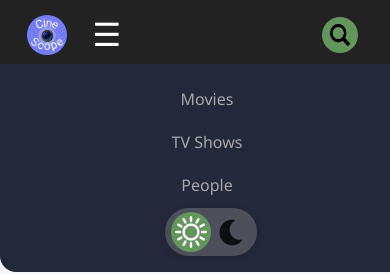
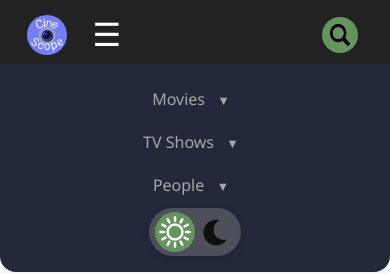
Before and after one commit to jaydenfarmer/cine-scope, an Angular app: page / in a window 390 px wide. Both pictures are taken after a click on the button "Open menu". Shown: the top 274 px of the page. Built offline with nearby package versions, Linux system fonts and the light colour scheme; no server answers.

Commit message:
feat(nav-bar): enhance mobile navigation with dropdown support and styling

```diff
--- a/src/app/components/nav-bar/nav-bar.component.html
+++ b/src/app/components/nav-bar/nav-bar.component.html
@@ -14,11 +14,17 @@
       &#9776;
     </button>
 
-    <!-- ✅ Keep your exact nav structure -->
+    <!-- ✅ Updated nav structure with mobile click support -->
     <div class="nav-links">
       <!-- Movies -->
-      <div class="nav-dropdown">
-        <span class="nav-link">Movies</span>
+      <div class="nav-dropdown" [class.mobile-open]="openDropdown === 'movies'">
+        <span
+          class="nav-link"
+          (click)="toggleDropdown('movies', $event)"
+        >
+          Movies
+          <span class="dropdown-arrow" *ngIf="isMobile">{{ openDropdown === 'movies' ? '▲' : '▼' }}</span>
+        </span>
         <div class="dropdown-menu">
           <button (click)="navigateTo('movies/popular')">Popular</button>
           <button (click)="navigateTo('movies/top-rated')">Top Rated</button>
@@ -27,8 +33,14 @@
       </div>
 
       <!-- TV Shows -->
-      <div class="nav-dropdown">
-        <span class="nav-link">TV Shows</span>
+      <div class="nav-dropdown" [class.mobile-open]="openDropdown === 'tv'">
+        <span
+          class="nav-link"
+          (click)="toggleDropdown('tv', $event)"
+        >
+          TV Shows
+          <span class="dropdown-arrow" *ngIf="isMobile">{{ openDropdown === 'tv' ? '▲' : '▼' }}</span>
+        </span>
         <div class="dropdown-menu">
           <button (click)="navigateTo('tv/popular')">Popular</button>
           <button (click)="navigateTo('tv/top-rated')">Top Rated</button>
@@ -37,8 +49,14 @@
       </div>
 
       <!-- People -->
-      <div class="nav-dropdown">
-        <span class="nav-link">People</span>
+      <div class="nav-dropdown" [class.mobile-open]="openDropdown === 'people'">
+        <span
+          class="nav-link"
+          (click)="toggleDropdown('people', $event)"
+        >
+          People
+          <span class="dropdown-arrow" *ngIf="isMobile">{{ openDropdown === 'people' ? '▲' : '▼' }}</span>
+        </span>
         <div class="dropdown-menu">
           <button (click)="navigateTo('people/popular')">Popular People</button>
         </div>
@@ -65,10 +83,9 @@
       </div>
     </div>
 
-    <!-- ✅ Keep your exact spacer -->
+    <!-- ✅ Keep your exact spacer and search bar -->
     <div class="spacer"></div>
 
-    <!-- ✅ Keep your exact search bar -->
     <form
       class="search-bar"
       (submit)="onSubmit($event)"
--- a/src/app/components/nav-bar/nav-bar.component.scss
+++ b/src/app/components/nav-bar/nav-bar.component.scss
@@ -272,12 +272,18 @@
   }
 }
 
+.dropdown-arrow {
+  margin-left: 0.5rem;
+  font-size: 0.8rem;
+  transition: transform 0.2s;
+}
+
 // ✅ Keep your exact mobile styles
 @media (max-width: 850px) {
   .nav-links {
     display: none;
     flex-direction: column;
-    width: 100%;
+    width: 100vw;
     background: #23283a;
     position: absolute;
     left: 0;
--- a/src/app/components/nav-bar/nav-bar.component.ts
+++ b/src/app/components/nav-bar/nav-bar.component.ts
@@ -1,4 +1,12 @@
-import { Component, ChangeDetectionStrategy, ViewChild, ElementRef, Inject, PLATFORM_ID, HostListener } from '@angular/core';
+import {
+  Component,
+  ChangeDetectionStrategy,
+  ViewChild,
+  ElementRef,
+  Inject,
+  PLATFORM_ID,
+  HostListener,
+} from '@angular/core';
 import { Router } from '@angular/router';
 import { FormsModule } from '@angular/forms';
 import { CommonModule, isPlatformBrowser } from '@angular/common';
@@ -10,13 +18,14 @@ import { ThemeService } from '../../services/theme.service';
   imports: [FormsModule, CommonModule],
   templateUrl: './nav-bar.component.html',
   styleUrl: './nav-bar.component.scss',
-  changeDetection: ChangeDetectionStrategy.OnPush
+  changeDetection: ChangeDetectionStrategy.OnPush,
 })
 export class NavBarComponent {
   // ✅ Keep your exact state variables
   menuOpen = false;
   searchExpanded = false;
   query = '';
+  openDropdown: string | null = null;
 
   @ViewChild('searchInput') searchInput?: ElementRef<HTMLInputElement>;
 
@@ -28,7 +37,9 @@ export class NavBarComponent {
 
   // ✅ Safe mobile detection
   get isMobile(): boolean {
-    return isPlatformBrowser(this.platformId) ? window.innerWidth <= 700 : false;
+    return isPlatformBrowser(this.platformId)
+      ? window.innerWidth <= 700
+      : false;
   }
 
   @HostListener('window:resize')
@@ -36,6 +47,28 @@ export class NavBarComponent {
     if (!this.isMobile) {
       this.menuOpen = false;
       this.searchExpanded = false;
+    }
+  }
+
+  // ✅ Add dropdown toggle method
+  toggleDropdown(dropdown: string, event?: Event): void {
+    if (event) {
+      event.stopPropagation();
+    }
+
+    if (this.isMobile) {
+      this.openDropdown = this.openDropdown === dropdown ? null : dropdown;
+    }
+  }
+
+  // ✅ Update navigateTo to close dropdown
+  navigateTo(path: string): void {
+    this.router.navigate(['/' + path]);
+    this.menuOpen = false;
+    this.openDropdown = null; // ✅ Close dropdown after navigation
+
+    if (isPlatformBrowser(this.platformId) && document.activeElement) {
+      (document.activeElement as HTMLElement).blur();
     }
   }
 
@@ -55,15 +88,6 @@ export class NavBarComponent {
     this.menuOpen = false;
   }
 
-  navigateTo(path: string): void {
-    this.router.navigate(['/' + path]);
-    this.menuOpen = false;
-
-    if (isPlatformBrowser(this.platformId) && document.activeElement) {
-      (document.activeElement as HTMLElement).blur();
-    }
-  }
-
   // ✅ Keep your exact search logic, just add safety
   onSubmit(event: Event): void {
     event.preventDefault();
```
